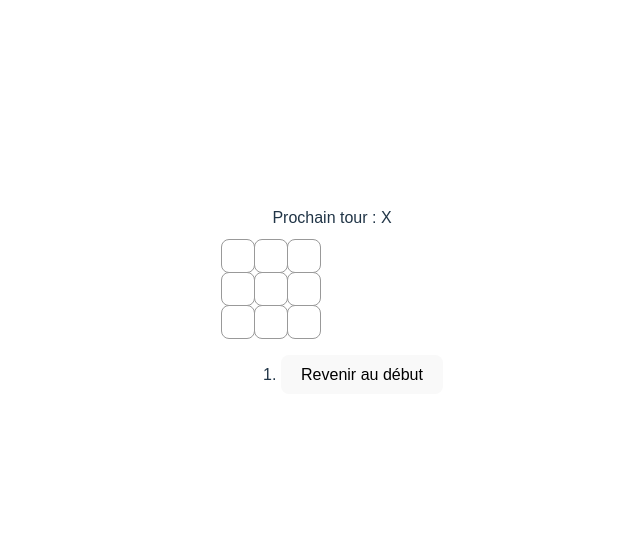
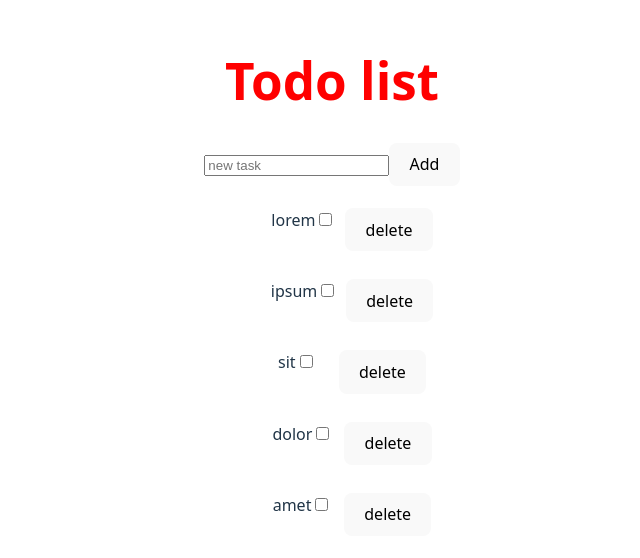
Before and after one commit to niamor16/my-react-journey, a React (Vite) app in the folder react/: page / in a window 1280 px wide. Shown: the part 112-670 px from the top of the page, without its empty margins (308-948 px from the left). Built offline with nearby package versions, Linux system fonts and the light colour scheme.

Commit message:
finish second exo - todoList

```diff
--- a/react/package.json
+++ b/react/package.json
@@ -22,6 +22,7 @@
     "eslint-plugin-react-hooks": "^5.2.0",
     "eslint-plugin-react-refresh": "^0.4.20",
     "globals": "^16.3.0",
+    "sass-embedded": "^1.89.2",
     "typescript": "~5.8.3",
     "typescript-eslint": "^8.35.1",
     "vite": "^7.0.4"
--- a/react/src/App.tsx
+++ b/react/src/App.tsx
@@ -1,11 +1,11 @@
 import './App.css'
-import Game from "./components/TicTacToe/Game";
+import List from './components/todolist/List';
 
 function App() {
 
   return (
     <>
-     <Game />
+     <List />
     </>
   );
 }
--- /dev/null
+++ b/react/src/assets/todolist.scss
@@ -0,0 +1,22 @@
+.list {
+    h1 {
+        color: red;
+    }
+
+    li {
+        list-style: none;
+    }
+
+    .task {
+        border: 1px solid #fff;
+        border-radius: 1rem;
+        margin: 1rem;
+        padding: 5px;
+        display: flex;
+        justify-content: space-around;
+
+        &.done {
+            color: rgba(#fff, 0.5);
+        }
+    }
+}
--- /dev/null
+++ b/react/src/components/todolist/Add.tsx
@@ -0,0 +1,17 @@
+import { useState } from "react";
+
+export default function Add({addTask}: {addTask: CallableFunction})
+{
+    function handleClick()
+    {
+        addTask(label);
+        setLabel('');
+    }
+
+    const [label, setLabel] = useState('');
+
+    return <div className="form">
+        <input type="text" placeholder="new task" value={label} onChange={(e) =>setLabel(e.target.value)} />
+        <button type="button" onClick={handleClick}>Add</button>
+    </div>
+}
--- /dev/null
+++ b/react/src/components/todolist/List.tsx
@@ -0,0 +1,60 @@
+import { useState } from 'react';
+import '../../assets/todolist.scss';
+import Task from './Task';
+import Add from './Add';
+
+type task = {
+    label: string;
+    done: boolean;
+    date: number;
+};
+
+export default function List()
+{
+    function handleToggle(date: number)
+    {
+        const updatedTasks = tasks.slice().map((task) => {
+            return task.date === date ? {...task, done: !task.done} : task;
+        });
+        setTasks(updatedTasks);
+    }
+
+    function addTask(task)
+    {
+        if (!task) return;
+        const newList = tasks.slice();
+        newList.push({label: task, done: false, date: Date.now()});
+        setTasks(newList);
+    }
+
+    function deleteTask(date:number)
+     {
+        const newTasks = tasks.filter((t) => t.date !== date);
+        setTasks(newTasks);
+     }
+
+    const [tasks, setTasks] = useState([
+      { date: 1, label: "lorem", done: false },
+      { date: 2, label: "ipsum", done: false },
+      { date: 3, label: "sit", done: false },
+      { date: 4, label: "dolor", done: false },
+      { date: 5, label: "amet", done: false },
+    ]);
+
+    const list = tasks
+        .toSorted((a,b) => {
+            if(a.done) return 1;
+            if(b.done) return -1;
+            return a.date < b.date;
+        }).map((t, i) => {
+            return <li key={t.date}><Task label={t.label} done={t.done} onToggle={() => handleToggle(t.date)} deleteTask={() => deleteTask(t.date)} /></li>;
+        });
+
+    return (
+      <div className="list">
+        <h1>Todo list</h1>
+        <Add addTask={addTask} />
+        <ul>{list}</ul>
+      </div>
+    );
+}
--- /dev/null
+++ b/react/src/components/todolist/Task.tsx
@@ -0,0 +1,29 @@
+export default function Task({
+  label,
+  done,
+  onToggle,
+  deleteTask,
+}: {
+  label: string;
+  done: boolean;
+  onToggle: CallableFunction;
+  deleteTask: CallableFunction;
+}) {
+  function handleClick() {
+    onToggle()
+  }
+
+  function handleDelete() {
+    deleteTask();
+  }
+
+  return (
+    <div className={"task " + (done ? 'done': '')}>
+      <label>
+        {label}
+        <input type="checkbox" checked={done} onChange={handleClick} />
+      </label>
+      <button type="button" onClick={handleDelete}>delete</button>
+    </div>
+  );
+}
```
Also changed, not shown: 1 other file (tests, documents, lock files or other folders).
